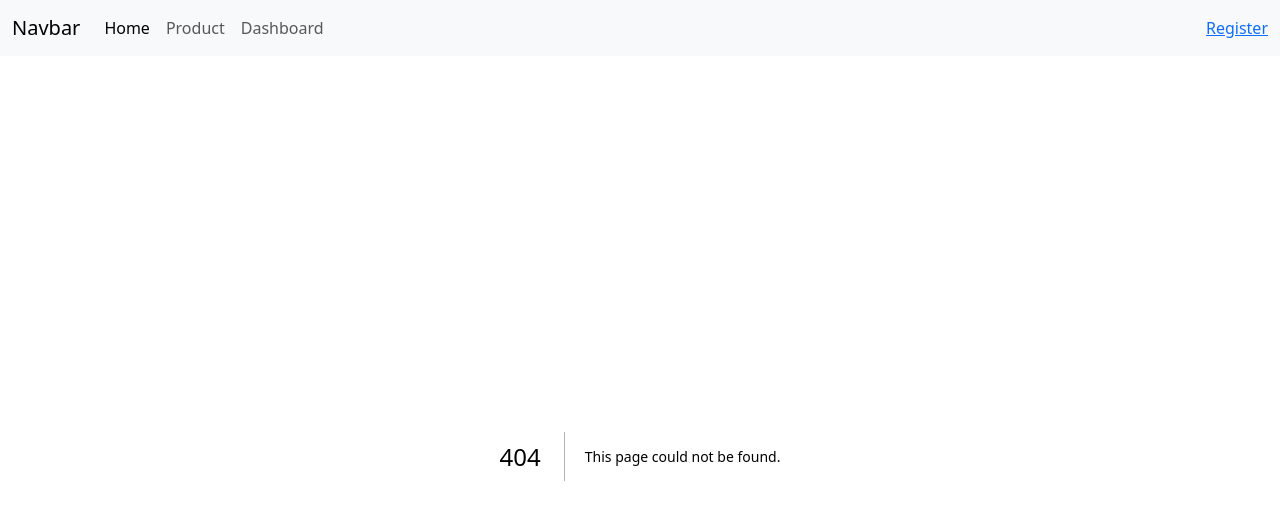
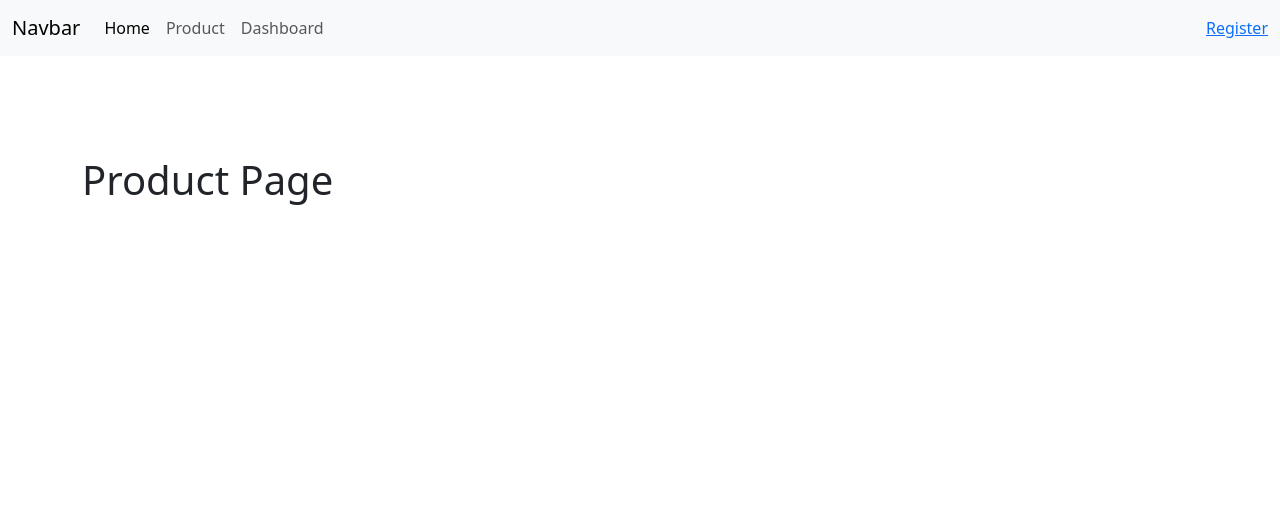
Before and after one commit to Younes-sh/Authentication, a Next.js app in the folder app/: page /product in a window 1280 px wide. Before the commit this address had no page. Shown: the top 520 px of the page. Built offline with nearby package versions, Linux system fonts and the light colour scheme; sample sign-in values are in the browser's storage.

Commit message:
I created pages/product/

```diff
--- /dev/null
+++ b/app/pages/product/index.js
@@ -0,0 +1,22 @@
+import { useEffect } from "react";
+import { useRouter } from "next/router";
+
+export default function Product () {
+
+    const router = useRouter();
+
+        useEffect(() => {
+            const token = localStorage.getItem('token');
+             if (!token) {
+                router.push('/auth/login');
+            } ;
+        }, [router]);
+
+    return (
+        <div className="container">
+            <div className="main">
+                <h1>Product Page</h1>
+            </div>
+        </div>
+    )
+}
```
